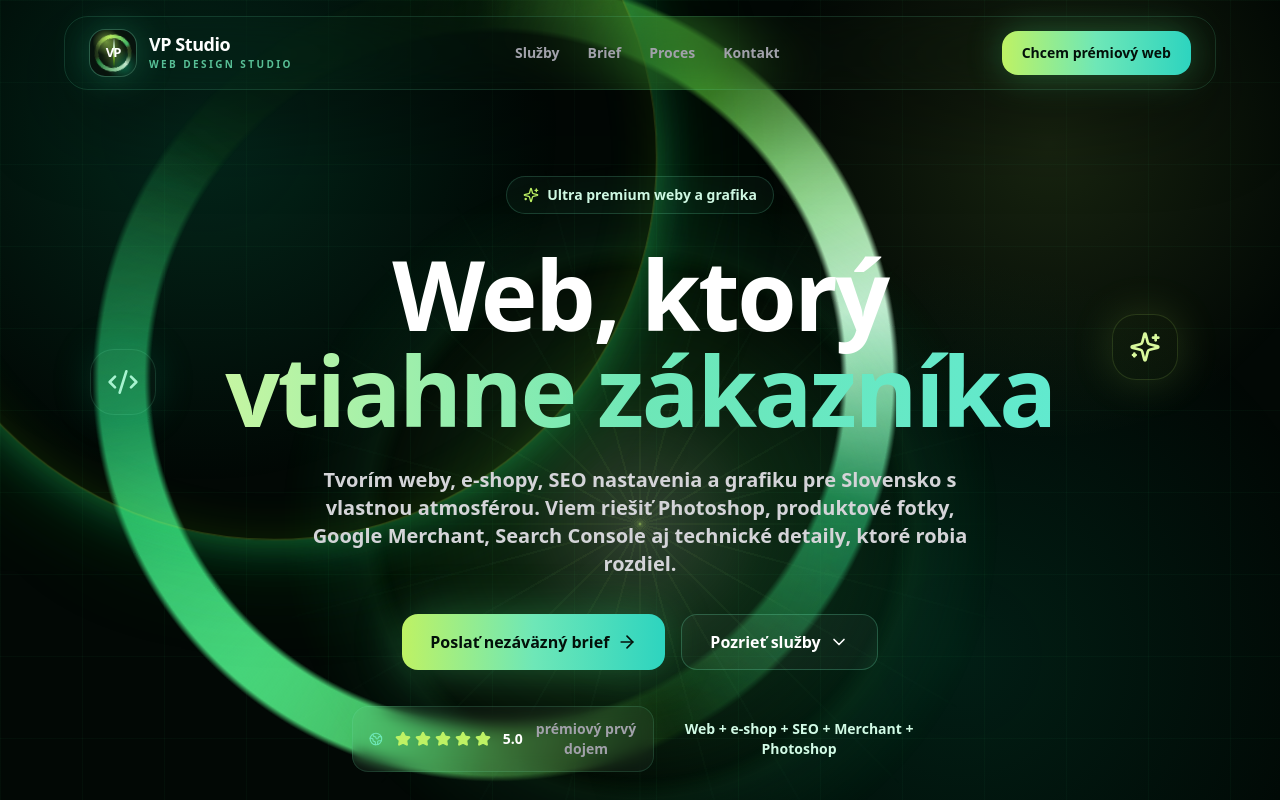
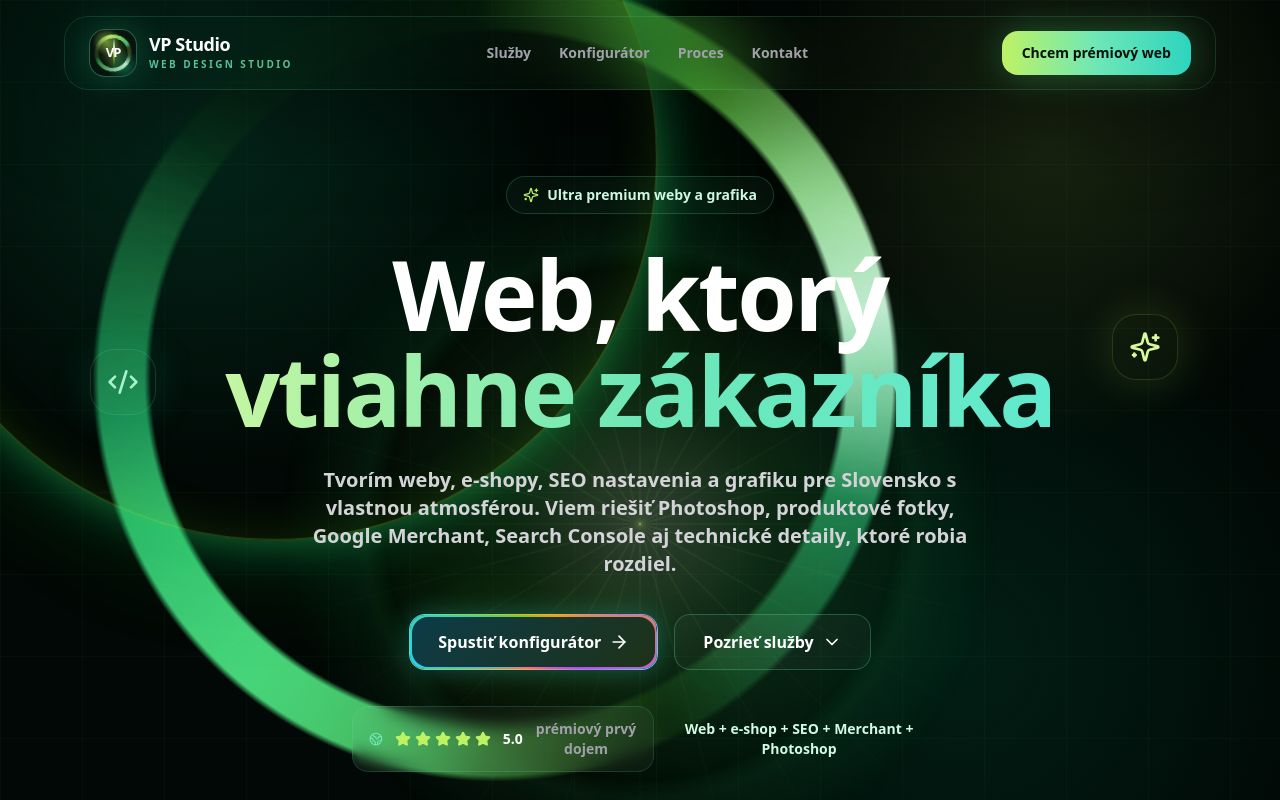
Before and after one commit to Toffife2000/vpstudio-web, a Next.js app: page / in a window 1280 px wide. Shown: the top 800 px of the page. Built offline with nearby package versions, Linux system fonts and the light colour scheme.

Commit message:
Add project configurator

```diff
--- a/app/globals.css
+++ b/app/globals.css
@@ -662,3 +662,47 @@ a {
 .neon-soft-action:hover::before {
   transform: translateX(90%) rotate(10deg);
 }
+
+@keyframes rgb-border {
+  to {
+    transform: rotate(360deg);
+  }
+}
+
+.rgb-action {
+  position: relative;
+  isolation: isolate;
+  overflow: hidden;
+  border: 1px solid rgba(255, 255, 255, 0.16);
+  background:
+    linear-gradient(#071019, #071019) padding-box,
+    linear-gradient(120deg, #22d3ee, #84cc16, #f59e0b, #a855f7, #22d3ee) border-box;
+  box-shadow:
+    0 0 26px rgba(34, 211, 238, 0.28),
+    0 0 64px rgba(132, 204, 22, 0.16);
+}
+
+.rgb-action::before {
+  content: "";
+  position: absolute;
+  inset: -180%;
+  z-index: -2;
+  background: conic-gradient(from 0deg, #22d3ee, #84cc16, #f59e0b, #a855f7, #fb7185, #22d3ee);
+  animation: rgb-border 4s linear infinite;
+}
+
+.rgb-action::after {
+  content: "";
+  position: absolute;
+  inset: 2px;
+  z-index: -1;
+  border-radius: inherit;
+  background: linear-gradient(135deg, rgba(34, 211, 238, 0.22), rgba(132, 204, 22, 0.18)), #071019;
+}
+
+.rgb-action:hover {
+  box-shadow:
+    0 0 0 1px rgba(255, 255, 255, 0.2),
+    0 0 34px rgba(34, 211, 238, 0.5),
+    0 0 88px rgba(168, 85, 247, 0.28);
+}
--- a/app/page.tsx
+++ b/app/page.tsx
@@ -30,10 +30,11 @@ import {
   Zap
 } from "lucide-react";
 import { NeonHover } from "./neon-hover";
+import { ProjectConfigurator } from "./project-configurator";
 
 const navItems = [
   { label: "Služby", href: "#sluzby" },
-  { label: "Brief", href: "#brief" },
+  { label: "Konfigurátor", href: "#konfigurator" },
   { label: "Proces", href: "#proces" },
   { label: "Kontakt", href: "#kontakt" }
 ];
@@ -216,10 +217,10 @@ export default function Home() {
 
           <div className="mt-9 flex flex-col justify-center gap-4 sm:flex-row">
             <a
-              href="#kontakt"
-              className="neon-action inline-flex min-h-14 items-center justify-center gap-2 rounded-2xl bg-gradient-to-r from-lime-300 via-emerald-300 to-teal-400 px-7 text-base font-black text-[#03110a] shadow-[0_0_46px_rgba(74,222,128,0.34)] transition hover:scale-[1.02]"
+              href="#konfigurator"
+              className="rgb-action inline-flex min-h-14 items-center justify-center gap-2 rounded-2xl px-7 text-base font-black text-white transition hover:scale-[1.02]"
             >
-              Poslať nezáväzný brief
+              Spustiť konfigurátor
               <ArrowRight className="h-5 w-5" />
             </a>
             <a
@@ -261,6 +262,8 @@ export default function Home() {
           })}
         </div>
       </section>
+
+      <ProjectConfigurator />
 
       <section id="sluzby" className="relative px-4 py-24 sm:px-6">
         <div className="mx-auto max-w-7xl text-center">
--- /dev/null
+++ b/app/project-configurator.tsx
@@ -0,0 +1,138 @@
+"use client";
+
+import { useMemo, useState } from "react";
+import { ArrowRight, CheckCircle2, Sparkles } from "lucide-react";
+
+const steps = [
+  {
+    title: "Typ projektu",
+    required: true,
+    options: ["Webová stránka", "E-shop", "SEO / Google nastavenia", "Grafika a Photoshop", "Kompletný balík"]
+  },
+  {
+    title: "Rozsah",
+    required: true,
+    options: ["Jedna stránka", "Do 5 stránok", "6-10 stránok", "Väčší projekt", "E-shop s produktmi"]
+  },
+  {
+    title: "Doplnky",
+    required: false,
+    options: ["Google Merchant", "Search Console", "Produktové fotky", "Bannery / reklama", "Texty na web"]
+  },
+  {
+    title: "Termín",
+    required: false,
+    options: ["Čo najskôr", "Do 2 týždňov", "Do mesiaca", "Nemám presný termín"]
+  }
+];
+
+export function ProjectConfigurator() {
+  const [answers, setAnswers] = useState<Record<string, string>>({});
+
+  const completed = useMemo(
+    () => steps.filter((step) => answers[step.title] || !step.required).length,
+    [answers]
+  );
+
+  const mailHref = useMemo(() => {
+    const body = steps
+      .map((step) => `${step.title}: ${answers[step.title] || "nezadané"}`)
+      .join("\n");
+
+    return `mailto:info@vpstudio.sk?subject=${encodeURIComponent("Nezáväzný brief z konfigurátora")}&body=${encodeURIComponent(body)}`;
+  }, [answers]);
+
+  return (
+    <section id="konfigurator" className="relative px-4 py-24 sm:px-6">
+      <div className="mx-auto max-w-7xl">
+        <div className="mx-auto max-w-3xl text-center">
+          <div className="mx-auto mb-5 inline-flex items-center gap-2 rounded-full border border-cyan-300/25 bg-cyan-300/[0.06] px-4 py-2 text-xs font-black uppercase tracking-[0.16em] text-cyan-200">
+            <Sparkles className="h-4 w-4" />
+            Konfigurátor webu
+          </div>
+          <h2 className="text-4xl font-black leading-tight tracking-tight sm:text-6xl">
+            Vyklikaj projekt. My pripravíme ponuku.
+          </h2>
+          <p className="mx-auto mt-5 max-w-2xl text-lg font-semibold leading-8 text-zinc-400">
+            Rýchly orientačný brief pre web, e-shop, SEO, Google Merchant, Photoshop alebo grafiku.
+          </p>
+        </div>
+
+        <div className="mx-auto mt-12 max-w-5xl rounded-[2rem] border border-cyan-300/20 bg-[#071019]/80 p-5 shadow-[0_30px_140px_rgba(34,211,238,0.12)] backdrop-blur sm:p-8">
+          <div className="grid gap-3 sm:grid-cols-4">
+            {steps.map((step, index) => {
+              const active = Boolean(answers[step.title]);
+              return (
+                <div
+                  key={step.title}
+                  className={`rounded-2xl border px-4 py-3 text-sm font-black transition ${
+                    active
+                      ? "border-cyan-300/60 bg-cyan-300/10 text-cyan-100 shadow-[0_0_24px_rgba(34,211,238,0.18)]"
+                      : "border-white/10 bg-white/[0.03] text-zinc-500"
+                  }`}
+                >
+                  <span className="mr-2 inline-flex h-7 w-7 items-center justify-center rounded-full border border-current/25">
+                    {index + 1}
+                  </span>
+                  {step.title}
+                </div>
+              );
+            })}
+          </div>
+
+          <div className="mt-9 grid gap-7">
+            {steps.map((step) => (
+              <div key={step.title} className="neon-card neon-cyan rounded-3xl border border-white/10 bg-white/[0.035] p-5 sm:p-7">
+                <div className="flex flex-wrap items-center justify-between gap-3">
+                  <h3 className="text-2xl font-black">{step.title}</h3>
+                  {step.required ? (
+                    <span className="rounded-xl bg-cyan-300/10 px-3 py-2 text-xs font-black uppercase tracking-[0.12em] text-cyan-200">
+                      Povinné
+                    </span>
+                  ) : null}
+                </div>
+
+                <div className="mt-5 grid gap-3 sm:grid-cols-2">
+                  {step.options.map((option) => {
+                    const selected = answers[step.title] === option;
+                    return (
+                      <button
+                        key={option}
+                        type="button"
+                        onClick={() => setAnswers((current) => ({ ...current, [step.title]: option }))}
+                        className={`group flex min-h-16 items-center gap-4 rounded-2xl border px-4 py-3 text-left text-base font-bold transition ${
+                          selected
+                            ? "border-lime-300/70 bg-lime-300/12 text-white shadow-[0_0_26px_rgba(190,242,100,0.18)]"
+                            : "border-white/10 bg-[#050b12] text-zinc-300 hover:border-cyan-300/55 hover:bg-cyan-300/10"
+                        }`}
+                      >
+                        <span
+                          className={`flex h-6 w-6 shrink-0 items-center justify-center rounded-full border ${
+                            selected ? "border-lime-300 bg-lime-300 text-[#03110a]" : "border-cyan-300/70"
+                          }`}
+                        >
+                          {selected ? <CheckCircle2 className="h-4 w-4" /> : null}
+                        </span>
+                        {option}
+                      </button>
+                    );
+                  })}
+                </div>
+              </div>
+            ))}
+          </div>
+
+          <div className="mt-8 grid gap-4 sm:grid-cols-[1fr_auto] sm:items-center">
+            <p className="text-sm font-semibold leading-6 text-zinc-400">
+              Vyplnené kroky: <span className="font-black text-cyan-200">{completed}/{steps.length}</span>. Finálnu cenu pošleme až po krátkom posúdení zadania.
+            </p>
+            <a href={mailHref} className="rgb-action inline-flex min-h-14 items-center justify-center gap-2 rounded-2xl px-7 text-base font-black text-white">
+              Poslať konfiguráciu
+              <ArrowRight className="h-5 w-5" />
+            </a>
+          </div>
+        </div>
+      </div>
+    </section>
+  );
+}
```
